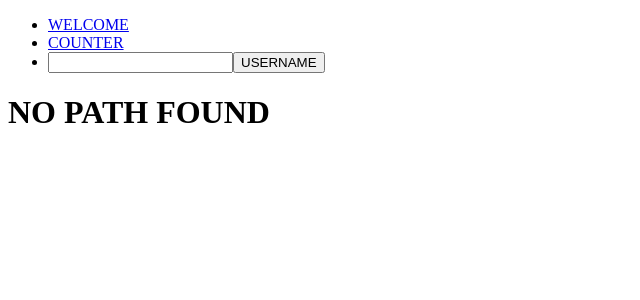
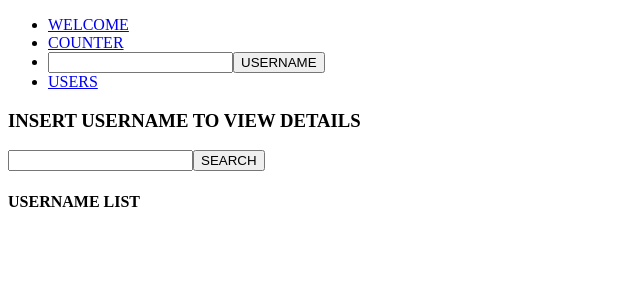
Before and after one commit to Leonardocamisa/react_exercises, a React (Create React App) app in the folder exercises/: page /users in a window 1280 px wide. Shown: the top 300 px of the page, without its empty margins (0-640 px from the left). Built offline with nearby package versions, Linux system fonts and the light colour scheme.

Commit message:
exercise to fix

```diff
--- a/exercises/src/App.js
+++ b/exercises/src/App.js
@@ -5,6 +5,7 @@ import { ClickCounter } from "./Counter";
 import { ShowGithubUser } from "./ShowGithubUser";
 import { useState } from "react";
 import { NotFound } from "./NotFound";
+import { GithubUserList } from "./GithubUserList";
 
 export function App() {
 
@@ -32,12 +33,17 @@ export function App() {
             <input type="text" onKeyUp={(e)=>setUsernameValue(e.target.value)}/>
             <button onClick={handleNavigate}>USERNAME</button>
           </li>
+          <li>
+          <Link to={"/users"}>USERS</Link>
+          </li>
         </ul>
         <Routes>
-          <Route path="/" element={<Welcome name="ALEEEE" />}></Route>
-          <Route path="/counter" element={<ClickCounter />}></Route>
-          <Route path="/users/:username" element={<ShowGithubUser />} />
-          <Route path="/*" element = {<NotFound />}/>
+          <Route path="/" element={<Welcome name="ERIK" />}></Route>
+          <Route path="counter" element={<ClickCounter />}></Route>
+          <Route path="users" element={<GithubUserList />}>
+            <Route path=":username" element={<ShowGithubUser />} />
+          </Route>
+          <Route path="/*" element={<NotFound />} />
         </Routes>
       </div>
     </>
--- /dev/null
+++ b/exercises/src/GithubUserList.js
@@ -0,0 +1,35 @@
+import { useEffect } from "react";
+import { useState } from "react";
+import { Link, Outlet, useNavigate } from "react-router-dom";
+import { GithubUser } from "./GithubUser";
+
+export function GithubUserList() {
+
+  const [inputValue, setInputValue] = useState("")
+
+  const handlerInputUsername = (event) => {
+    setInputValue(event.target.value)
+  }
+
+  const handleSearchUsername = () => {
+    navigate(`/users/${inputValue}`)
+  }
+
+  const navigate = useNavigate()
+
+  return (
+    <>
+      <div className="userListContainer">
+        <div className="userListInputContainer">
+          <h3>INSERT USERNAME TO VIEW DETAILS</h3>
+          <input type="text" className="userListInput" onChange={handlerInputUsername} />
+          <button className="userListInputButton" onClick={handleSearchUsername}>SEARCH</button>
+        </div>
+        <div>
+          <h4>USERNAME LIST</h4>
+              <Outlet/>
+        </div>
+      </div>
+    </>
+  );
+}
```
